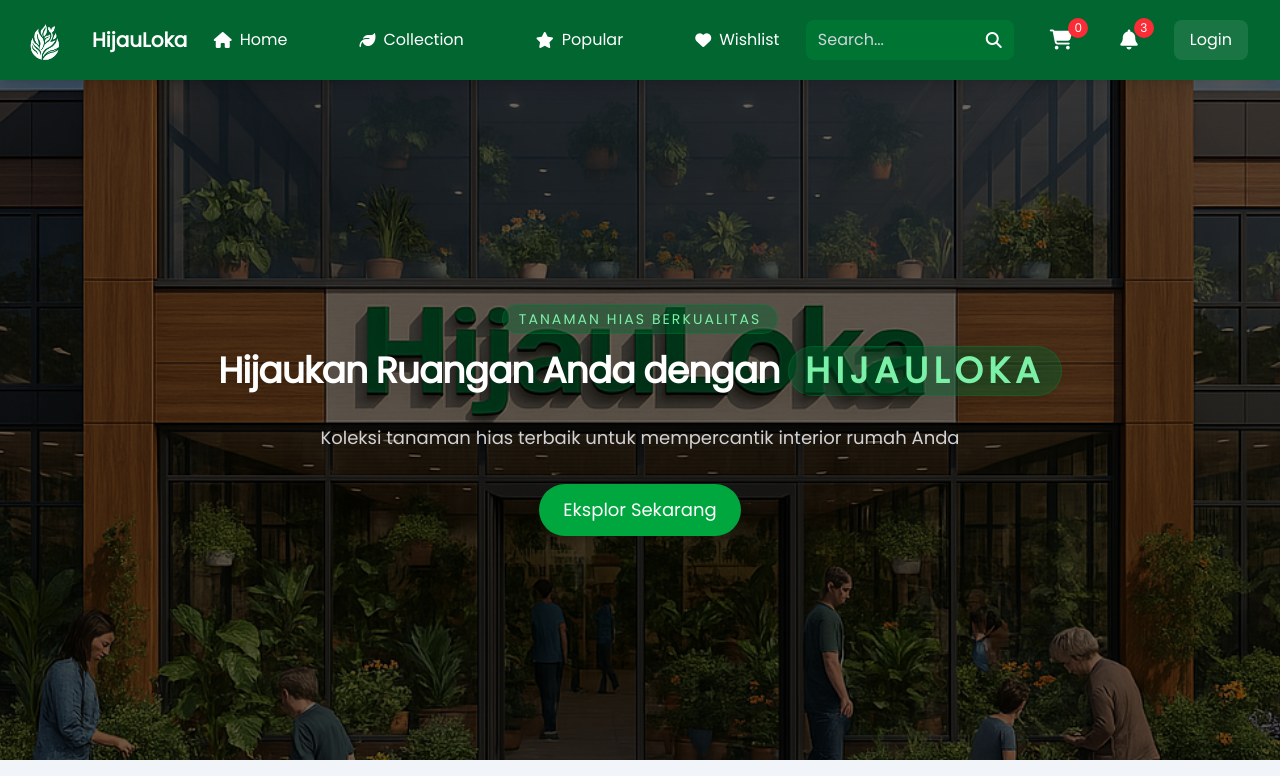
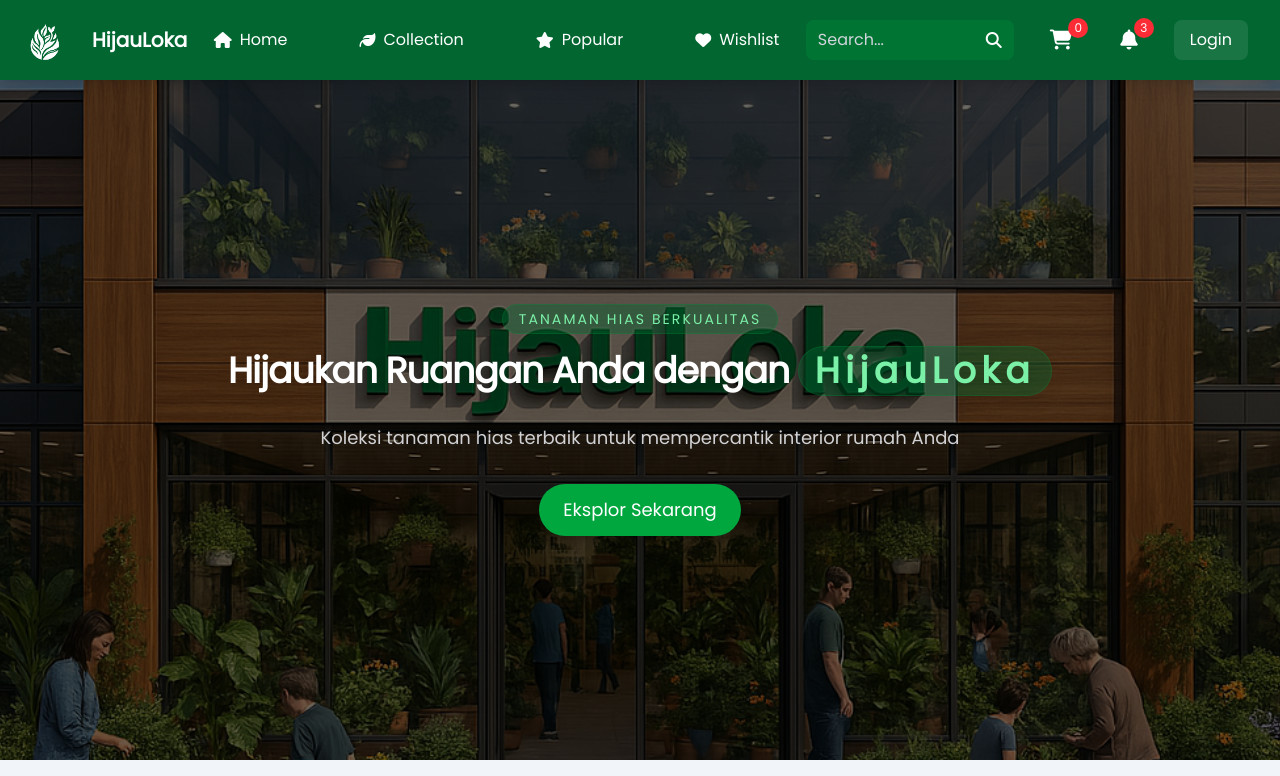
Before and after one commit to Rifaiiii04/hijauloka-user, a CodeIgniter app: page /hijauloka/ in a window 1280 px wide. Shown: the top 776 px of the page. Run offline with CodeIgniter, Linux system fonts and the light colour scheme; data that the repository does not hold is empty; style sheets or scripts are compiled from the project's sources.

Commit message:
remove Uppercase

```diff
--- a/application/views/templates/section.php
+++ b/application/views/templates/section.php
@@ -15,7 +15,7 @@
         Tanaman Hias Berkualitas
       </span>
       <h1 class="text-2xl sm:text-3xl lg:text-4xl font-bold mb-4 tracking-tight drop-shadow-xl">
-        Hijaukan Ruangan Anda dengan <span class="inline-block px-4 py-1 rounded-full bg-green-800/40 text-green-300 uppercase tracking-[0.15em] mb-3 backdrop-blur-sm border border-green-600/20">Hijauloka</span>
+        Hijaukan Ruangan Anda dengan <span class="inline-block px-4 py-1 rounded-full bg-green-800/40 text-green-300 tracking-[0.15em] mb-3 backdrop-blur-sm border border-green-600/20">HijauLoka</span>
       </h1>
       <p class="text-base sm:text-lg mb-8 max-w-2xl mx-auto font-light text-gray-200/90 drop-shadow-md">
         Koleksi tanaman hias terbaik untuk mempercantik interior rumah Anda
```
